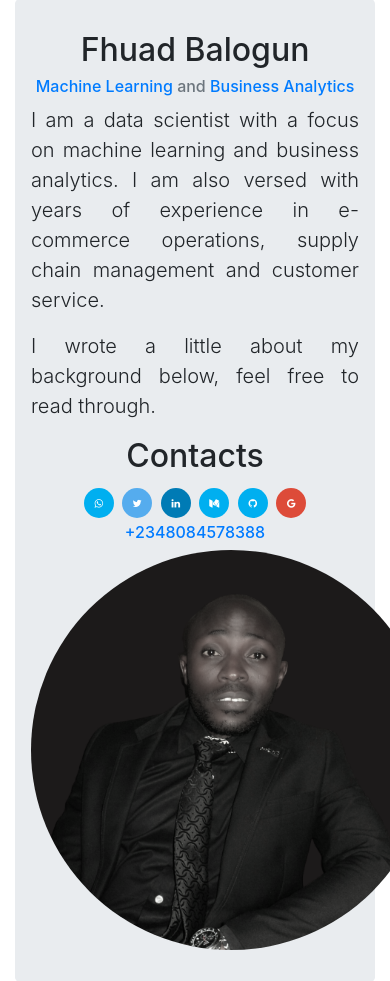
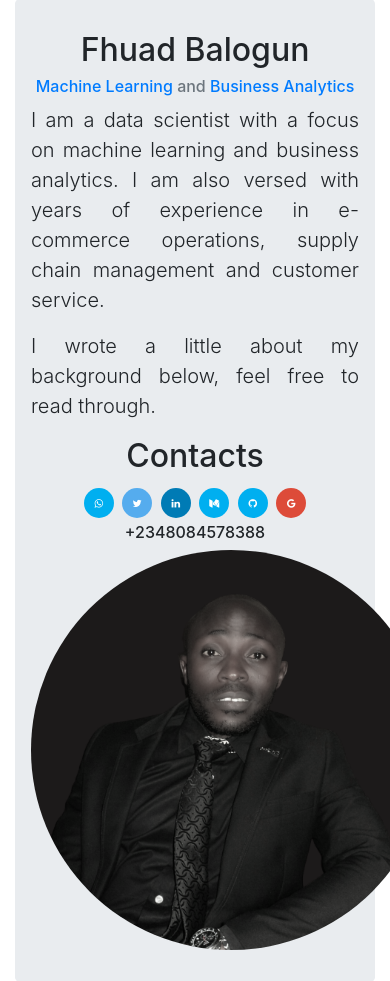
Before and after one commit to fhuadeen/TOW-My-Portfolio-Website, a Flask app: page / in a window 390 px wide; the page is wider, and only the part inside the window is pictured. Shown: the part 57-1038 px from the top of that part. Run offline with Flask 2, Linux system fonts and the light colour scheme; some libraries are stand-ins or nearby versions.

Commit message:
Removed link to phone

```diff
--- a/templates/home.html
+++ b/templates/home.html
@@ -60,7 +60,7 @@
         <a href="https://github.com/fhuadeen" class="fa fa-github"></a>
         <a href="mailto:fhuadbalgoun@gmail.com" class="fa fa-google"></a>
         </body>
-        <h6 class=" text-center"><a href="+2348084578388">+2348084578388</a></h6>
+        <h6 class=" text-center">+2348084578388</h6>
       </div>
       <hr class="featurette-divider">
       <div class="col-md-5">
```
